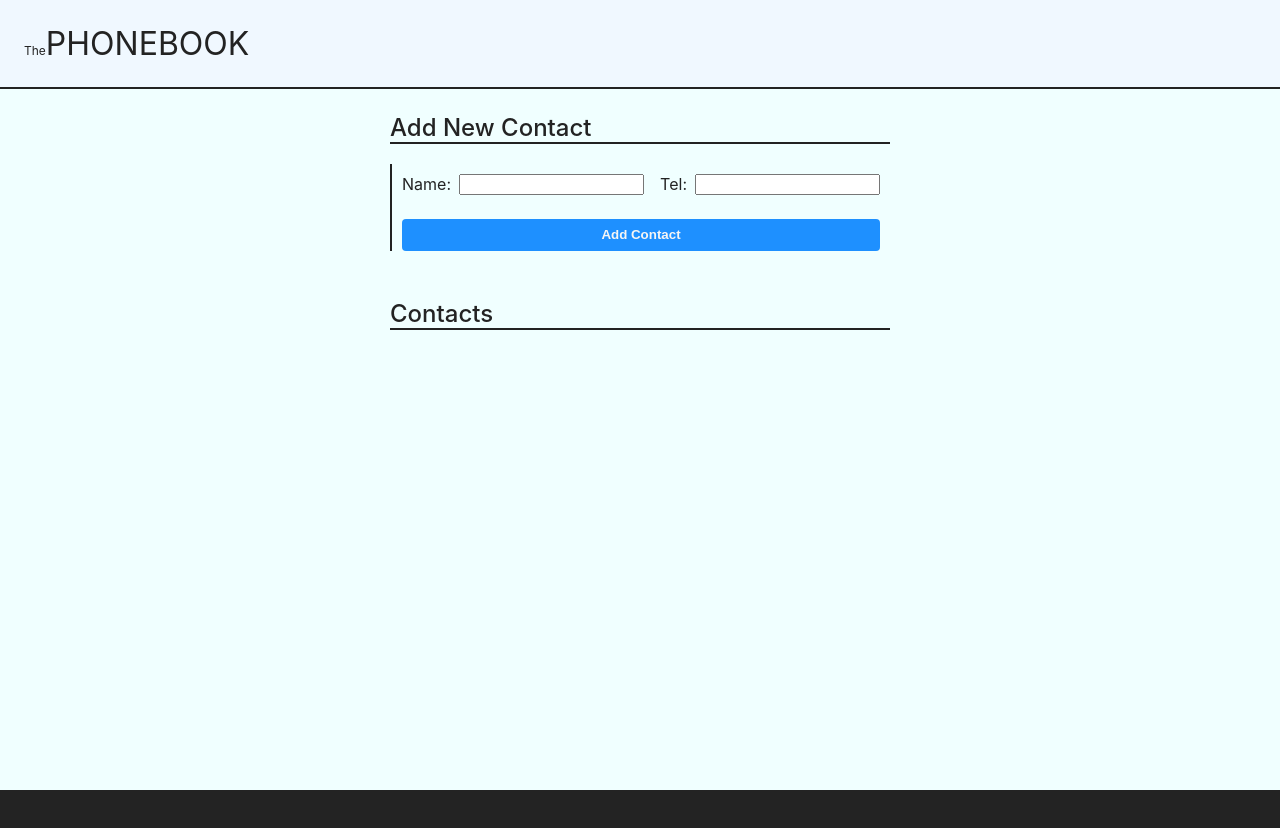
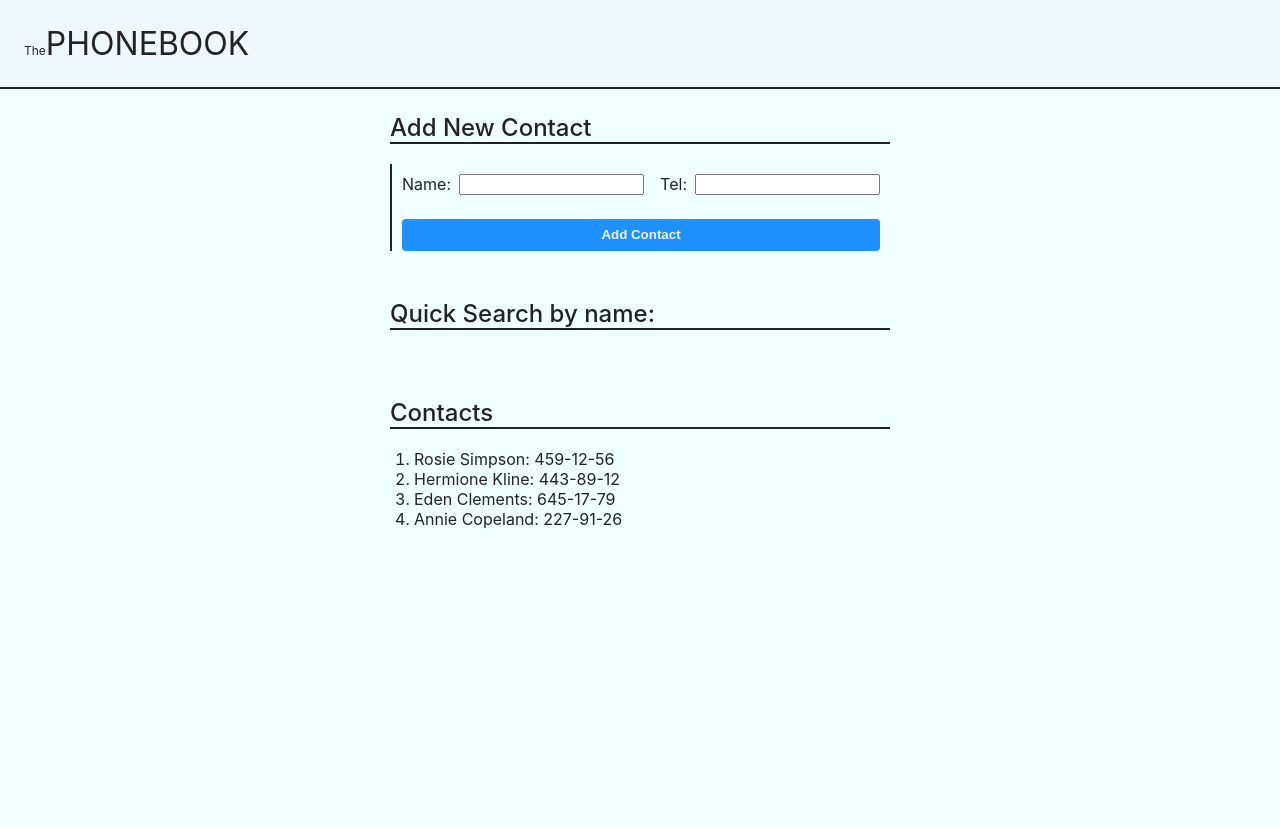
Before and after one commit to savchenkolex/goit-react-hw-02-phonebook, a React (Create React App) app: page / in a window 1280 px wide. Shown: the top 828 px of the page. Before the commit the page ends 800 px from the top, so only its background shows below. Built offline with nearby package versions, Linux system fonts and the light colour scheme.

Commit message:
default data and new section for search

```diff
--- a/src/App.js
+++ b/src/App.js
@@ -7,7 +7,13 @@
 
 class App extends Component {
   state = {
-    contacts: [],
+    contacts: [
+      {id: 'id-1', name: 'Rosie Simpson', number: '459-12-56'},
+      {id: 'id-2', name: 'Hermione Kline', number: '443-89-12'},
+      {id: 'id-3', name: 'Eden Clements', number: '645-17-79'},
+      {id: 'id-4', name: 'Annie Copeland', number: '227-91-26'},
+    ],
+    filter:'',
     name: '',
     number: '',
   };
@@ -47,6 +53,9 @@
             telValue={this.state.number}
           />
         </Section>
+        <Section title="Quick Search by name:">
+
+        </Section>
         <Section title="Contacts">
           <ListContacts contacts={this.state.contacts} />
         </Section>
```
